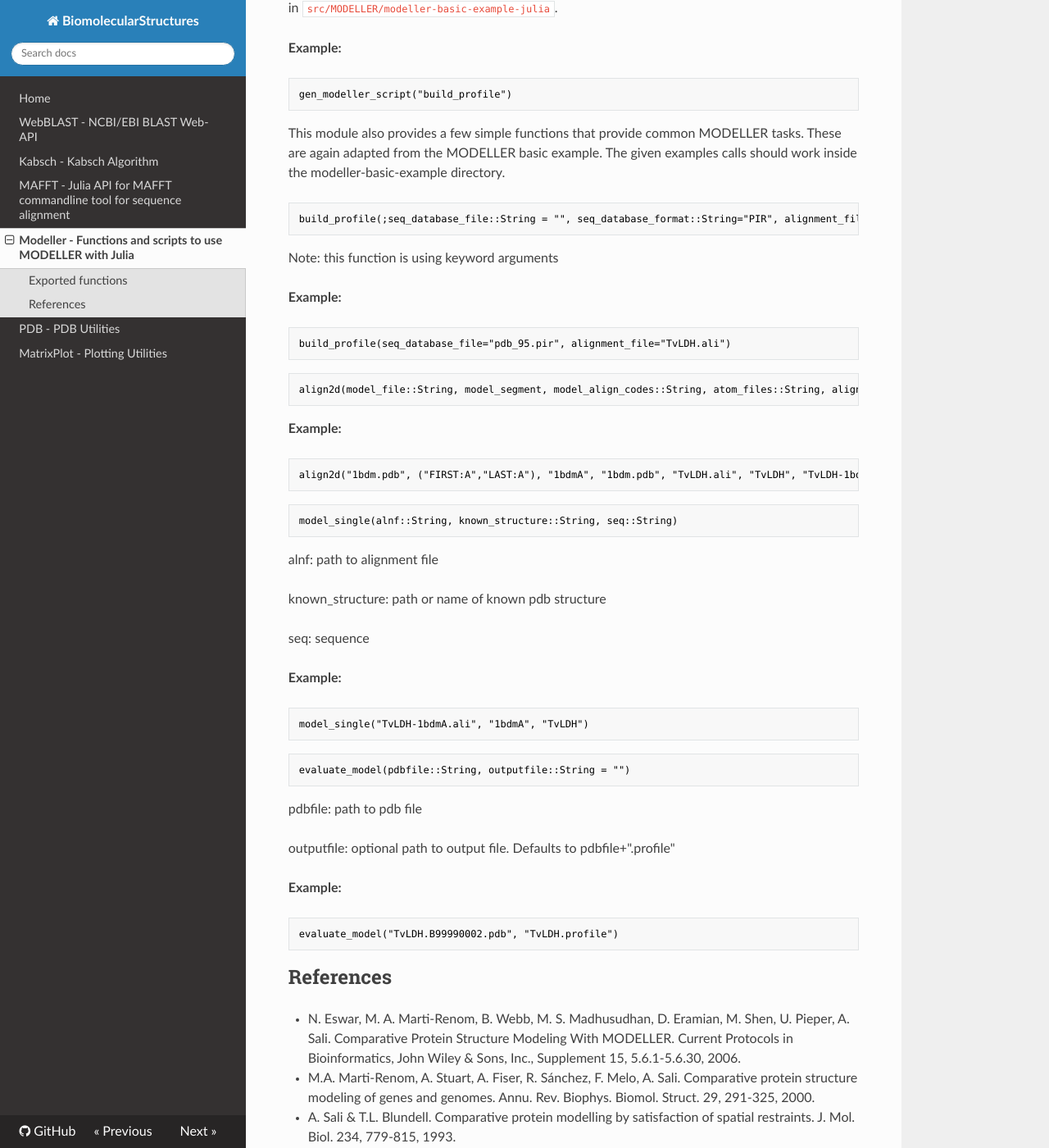
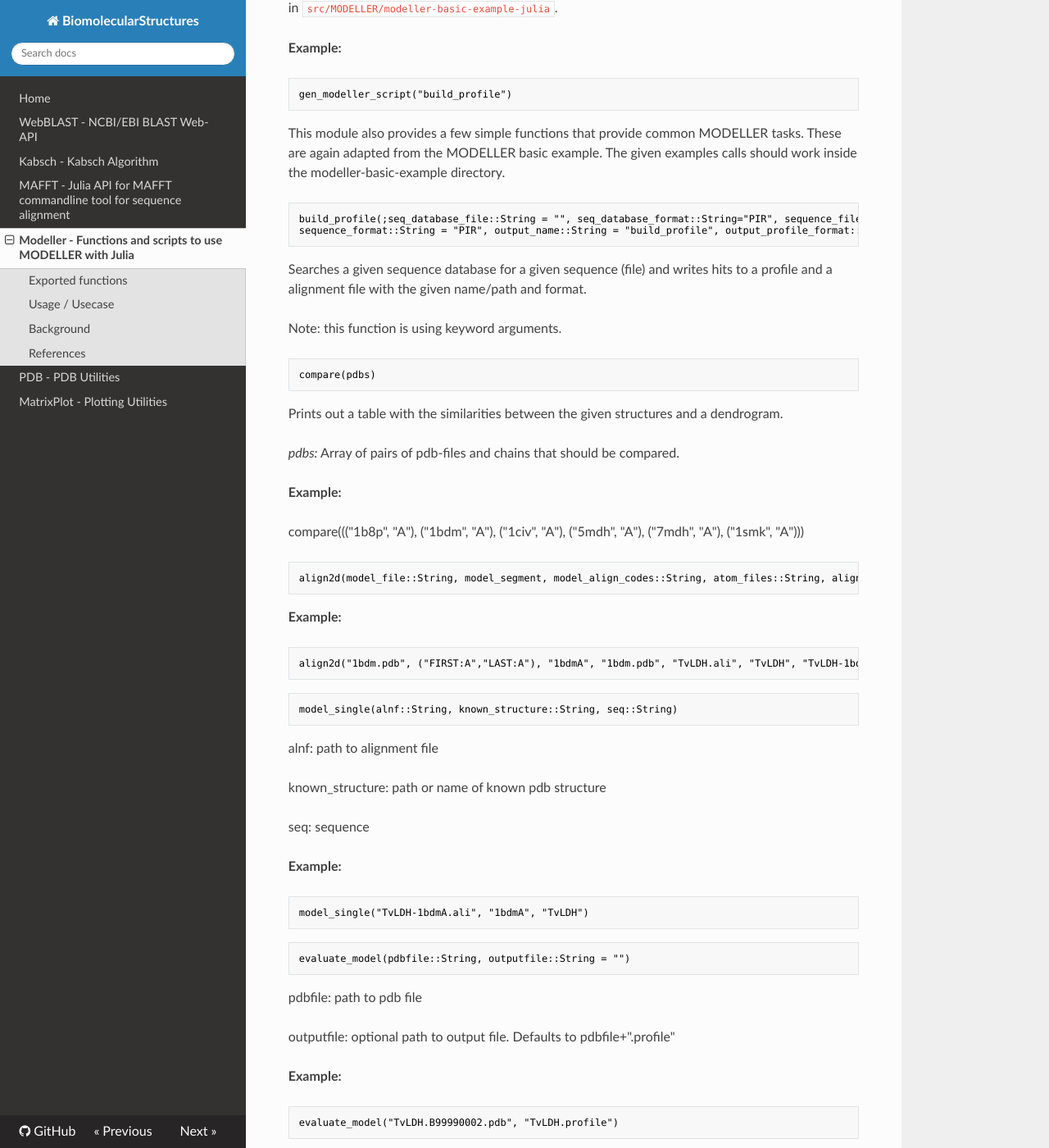
Before and after one commit to hng/BiomolecularStructures.jl, an MkDocs documentation site: the page built from docs/modeller.md, in a window 1280 px wide and 1400 px high, scrolled down 538 px. Shown: the whole window at 82% size. Built offline with MkDocs 1.6.1, drawn with Linux system fonts in a browser that asks for light colours; nearby versions of some CDN libraries; old or Windows-style settings are respelled for this version of MkDocs; some of the changed text lies outside the part shown.

Commit message:
added compare function

````diff
--- a/docs/modeller.md
+++ b/docs/modeller.md
@@ -24,16 +24,27 @@ gen_modeller_script("build_profile")
 This module also provides a few simple functions that provide common MODELLER tasks. These are again adapted from the MODELLER basic example. The given examples calls should work inside the modeller-basic-example directory.
 
 ```julia
-build_profile(;seq_database_file::String = "", seq_database_format::String="PIR", alignment_file::String = "", alignment_format::String = "PIR", output_name::String = "build_profile", output_profile_format::String="TEXT", output_alignment_format::String="PIR")
+build_profile(;seq_database_file::String = "", seq_database_format::String="PIR", sequence_file::String = "",
+sequence_format::String = "PIR", output_name::String = "build_profile", output_profile_format::String="TEXT", output_alignment_format::String="PIR")
 ```
 
-Note: this function is using keyword arguments
+Searches a given sequence database for a given sequence (file) and writes hits to a profile and a alignment file with the given name/path and format.
+
+Note: this function is using keyword arguments.
+
+```julia
+compare(pdbs)
+```
+Prints out a table with the similarities between the given structures and a dendrogram.
+
+*pdbs:* Array of pairs of pdb-files and chains that should be compared.
 
 **Example:**
 
-```julia
-build_profile(seq_database_file="pdb_95.pir", alignment_file="TvLDH.ali")
-```
+compare((("1b8p", "A"), ("1bdm", "A"), ("1civ", "A"),
+                     ("5mdh", "A"), ("7mdh", "A"), ("1smk", "A")))
+
+
 
 ```julia
 align2d(model_file::String, model_segment, model_align_codes::String, atom_files::String, align_file::String, align_codes::String, outputname::String)
@@ -73,6 +84,18 @@ outputfile: optional path to output file. Defaults to pdbfile+".profile"
 evaluate_model("TvLDH.B99990002.pdb", "TvLDH.profile")
 ```
 
+## Usage / Usecase
+This usecase is again based on the [tutorial](https://salilab.org/modeller/tutorial/basic.html) on the MOELLER website. You should download the corresponding files and call the julia functions with the julia interactive prompt inside the tutorial example folder.
+
+```julia
+julia> build_profile(seq_database_file="pdb_95.pir", sequence_file="TvLDH.ali")
+```
+
+Searches the sequence database ``pdb_95.pir`` for the sequence(s) in the sequence file ``TvLDH.ali``. Creates a profile (``build_profile.prf"``) and an alignment file with the database matches (``build_profile.ali``) in the current folder.
+
+## Background
+...
+
 ##References
 
   * N. Eswar, M. A. Marti-Renom, B. Webb, M. S. Madhusudhan, D. Eramian, M. Shen, U. Pieper, A. Sali. Comparative Protein Structure Modeling With MODELLER. Current Protocols in Bioinformatics, John Wiley & Sons, Inc., Supplement 15, 5.6.1-5.6.30, 2006.
````
Also changed, not shown: 1 other file.
